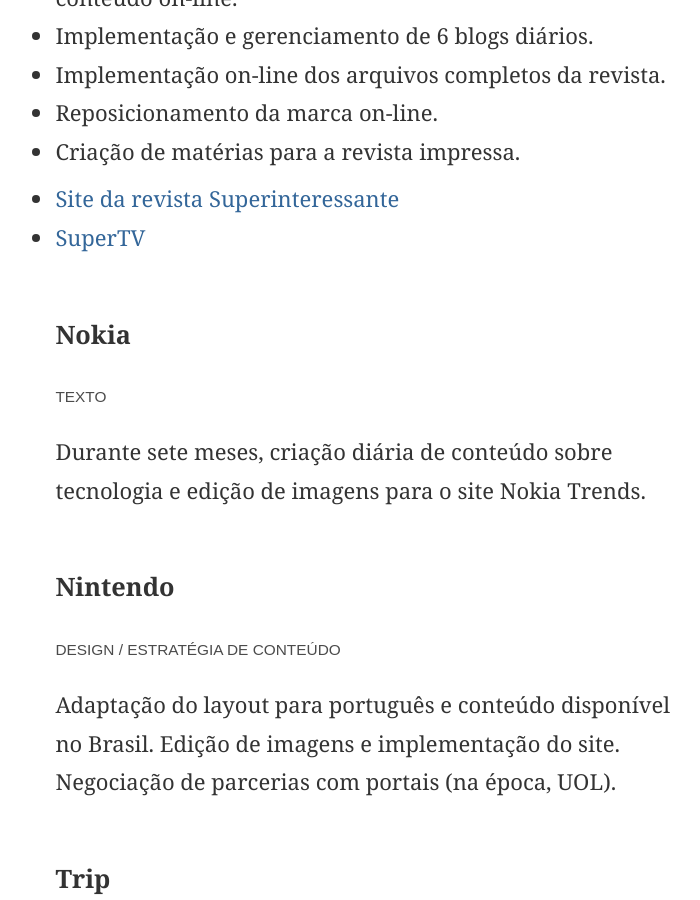
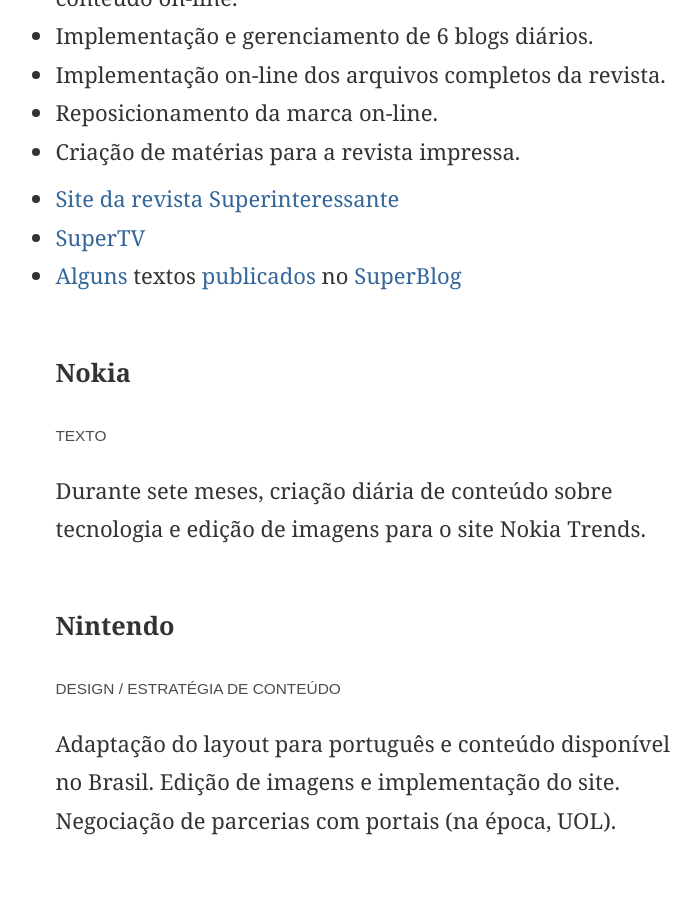
Before and after one commit to eduf/eduf.github.com, a Jekyll site: the page built from curriculo.html, in a window 1280 px wide and 900 px high, scrolled down 3508 px. Shown: the whole window, without its empty margins (271-971 px from the left). Built offline with Jekyll 4.4.1, drawn with Linux system fonts in a browser that asks for light colours; nearby versions of some CDN libraries; comment, search, counter and statistics services are not loaded.

Commit message:
Inserindo textos da Super no Currículo

```diff
--- a/curriculo.html
+++ b/curriculo.html
@@ -90,6 +90,7 @@
 			<ul>
 				<li><a href="http://super.abril.com.br">Site da revista Superinteressante</a>
 				<li><a href="http://www.youtube.com/playlist?list=PLAA55B006DB7182D1" rel="bookmark">SuperTV</a>
+				<li><a href="http://super.abril.com.br/blogs/superblog/category/uncategorized/page/85/#" rel="bookmark"  itemprop="url">Alguns</a> textos <a href="http://super.abril.com.br/blogs/superblog/category/uncategorized/page/86/" rel="bookmark"  itemprop="url">publicados</a> no <a href="http://super.abril.com.br/blogs/superblog/category/uncategorized/page/87/" rel="bookmark"  itemprop="url">SuperBlog</a></li>
 			</ul>
 
 		<h3>Nokia</h3>
```
